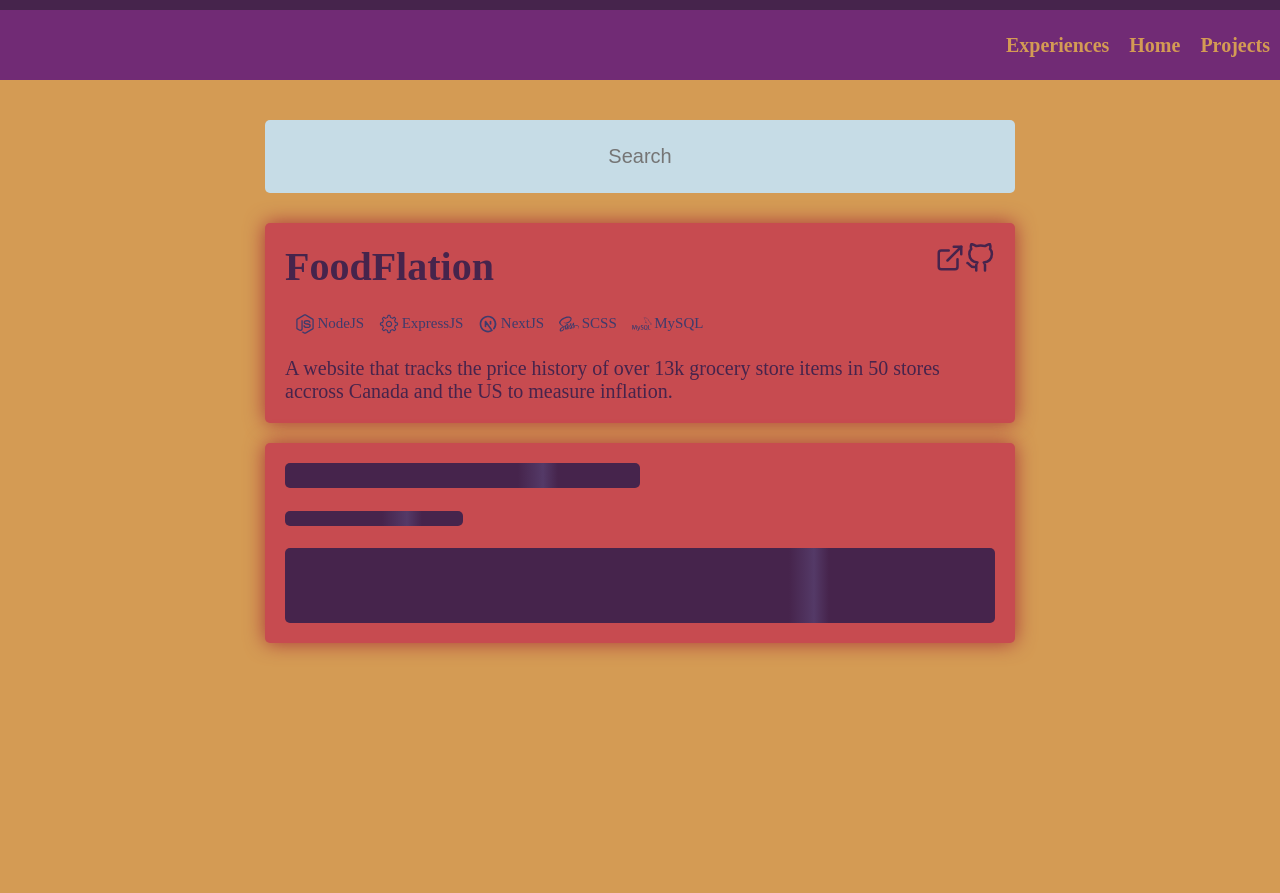
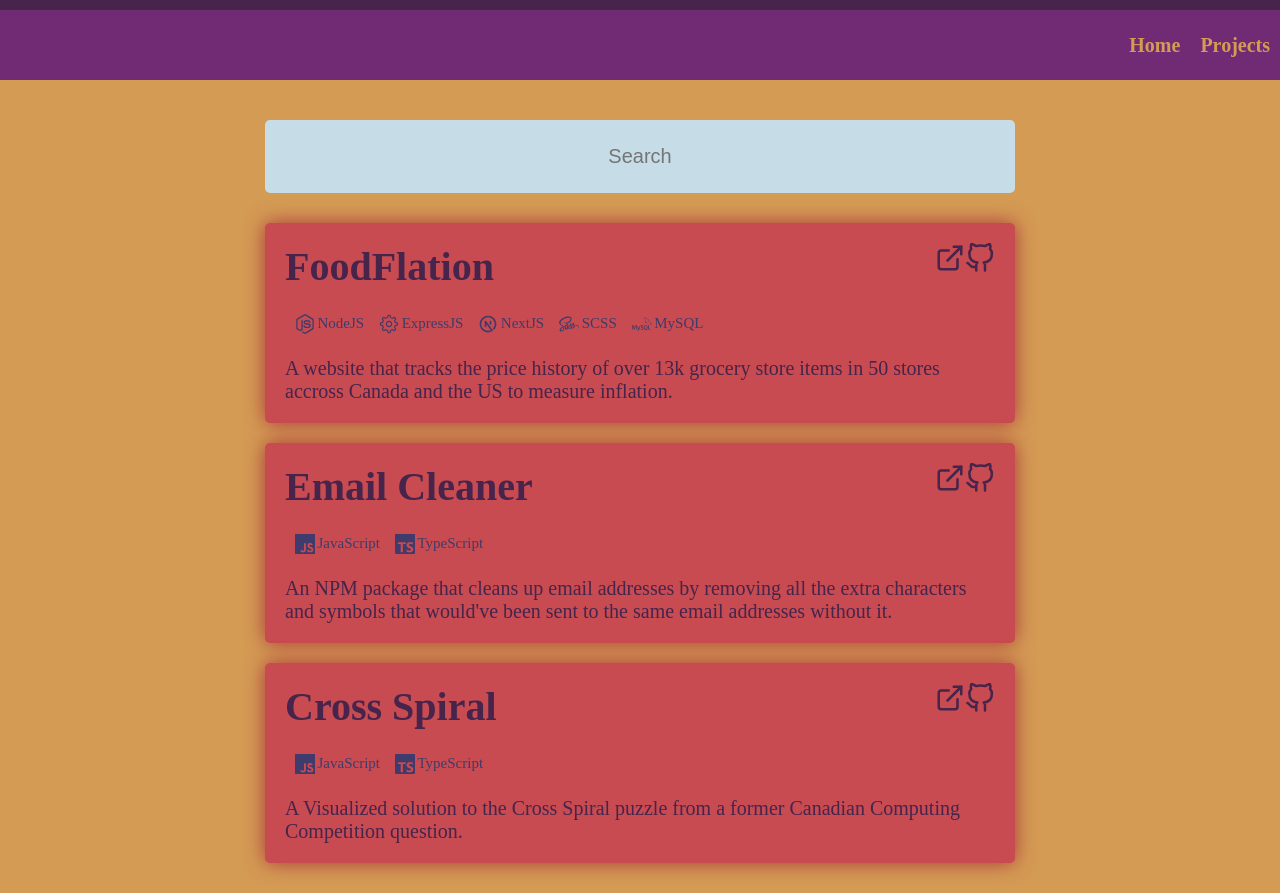
Before and after one commit to destroyer22719/portfolio, a Next.js app: page /projects in a window 1280 px wide. Before the commit the page ends 800 px from the top, so only its background shows below. Built offline with nearby package versions, Linux system fonts and the light colour scheme.

Commit message:
finished animations

```diff
--- a/app/projects/loading.tsx
+++ b/app/projects/loading.tsx
@@ -6,6 +6,8 @@ const ProjectsLoading = () => {
     <div>
       <div className={styles["projects-page__projects-list"]}>
         <ProjectLoadingCardComponent />
+        <ProjectLoadingCardComponent />
+        <ProjectLoadingCardComponent />
       </div>
     </div>
   );
--- a/app/projects/page.tsx
+++ b/app/projects/page.tsx
@@ -74,7 +74,6 @@ const ProjectsPage = async ({
             url={url}
           />
         ))}
-        <ProjectLoadingCardComponent />
       </div>
     </div>
   );
--- a/components/NavBar.tsx
+++ b/components/NavBar.tsx
@@ -10,9 +10,6 @@ const NavBar = () => {
       <Link href="/" className={styles["nav-bar__item"]}>
         <div>Home</div>
       </Link>
-      <Link href="/experiences" className={styles["nav-bar__item"]}>
-        <div>Experiences</div>
-      </Link>
     </div>
   );
 };
--- a/components/ProjectCardComponent.tsx
+++ b/components/ProjectCardComponent.tsx
@@ -22,7 +22,9 @@ const ProjectCard: React.FC<Props> = ({
   tags,
 }) => {
   return (
-    <div className={styles["project-card"]}>
+    <div
+      className={`${styles["project-card"]} ${styles["project-card--fade-from-bot"]}`}
+    >
       <div className={styles["project-card__header"]}>
         <h3>{name}</h3>
         <div className={styles["project-card__icon-section"]}>
--- a/data/projects.json
+++ b/data/projects.json
@@ -5,5 +5,19 @@
     "url": "https://foodflation.me",
     "github": "https://github.com/destroyer22719/FoodFlation",
     "tags": ["NodeJS", "ExpressJS", "NextJS", "SCSS", "MySQL"]
+  },
+  {
+    "name": "Email Cleaner",
+    "desc": "An NPM package that cleans up email addresses by removing all the extra characters and symbols that would've been sent to the same email addresses without it.",
+    "url": "https://www.npmjs.com/package/email-cleaner",
+    "github": "https://github.com/destroyer22719/email-cleaner",
+    "tags": ["JavaScript", "TypeScript"]
+  },
+  {
+    "name": "Cross Spiral",
+    "desc": "A Visualized solution to the Cross Spiral puzzle from a former Canadian Computing Competition question.",
+    "url": "https://www.npmjs.com/package/email-cleaner",
+    "github": "https://destroyer22719.github.io/Spiraling-Circle-Challenge/",
+    "tags": ["JavaScript", "TypeScript"]
   }
 ]
--- a/styles/components/ProjectCard.module.scss
+++ b/styles/components/ProjectCard.module.scss
@@ -133,4 +133,20 @@
       background-position: 100% 0, /* move highlight to right */ 0 0;
     }
   }
+
+  &--fade-from-bot {
+    animation: fadeInBottom 0.5s ease-in-out;
+    animation-duration: 1s;
+    animation-fill-mode: both;
+  }
+
+  @keyframes fadeInBottom {
+    from {
+      opacity: 0;
+      transform: translateY(100%);
+    }
+    to {
+      opacity: 1;
+    }
+  }
 }
```
Also changed, not shown: app/experiences/page.tsx (deleted, +0 -9 lines), app/page.tsx (+13 -5 lines), hooks/useWindowSize.tsx (deleted, +0 -28 lines), styles/pages/HomePage.module.scss (+17 -1 lines).
